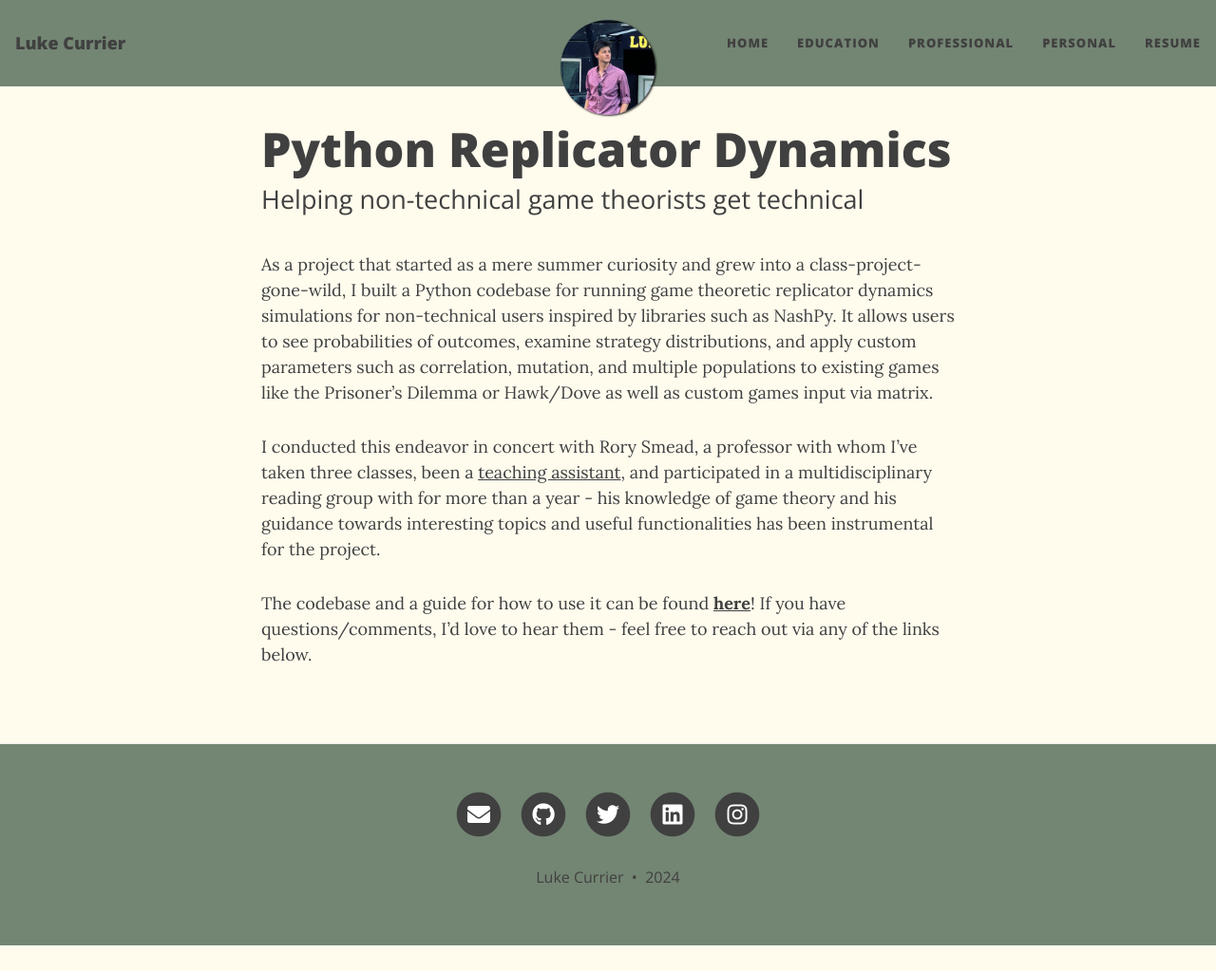
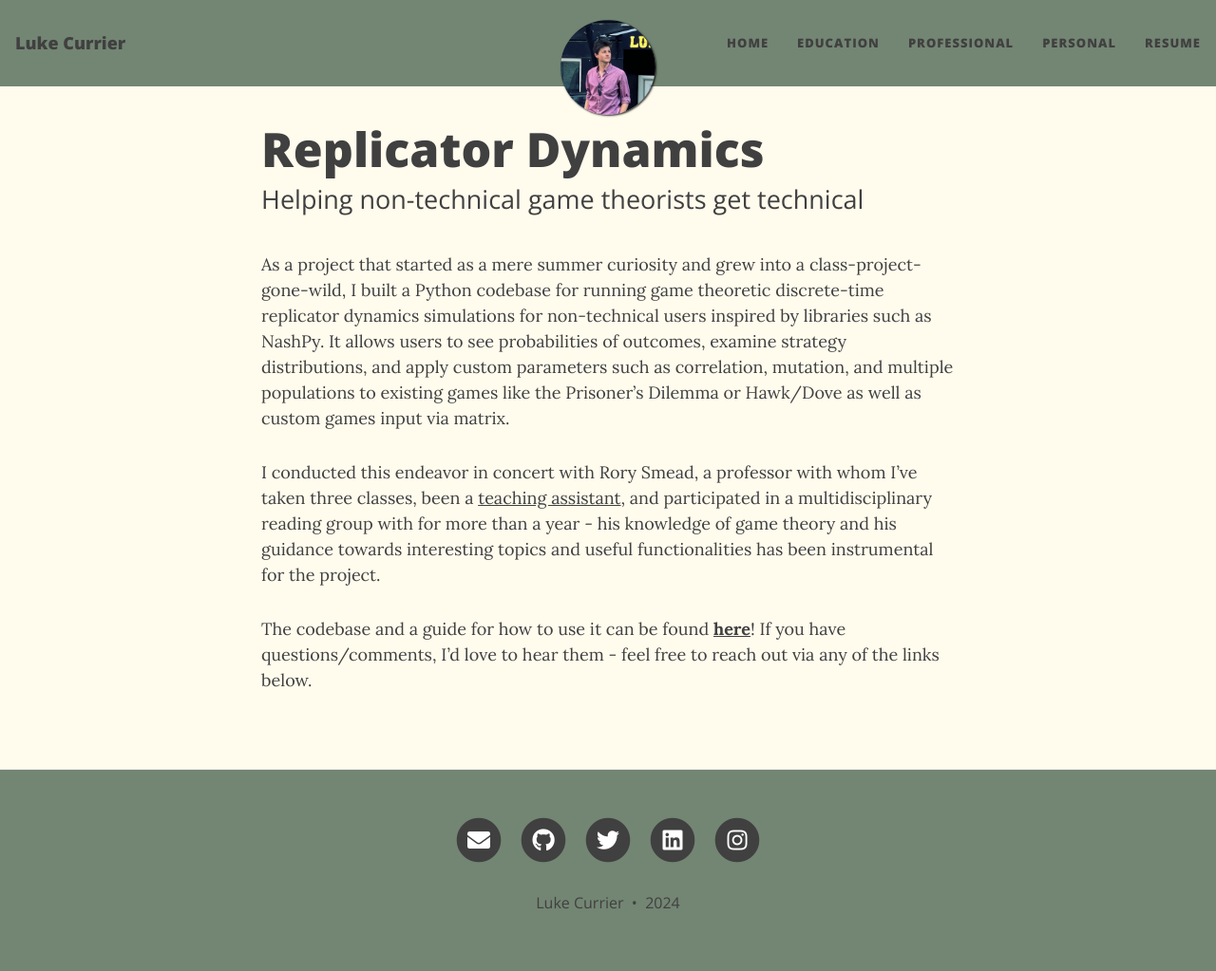
Before and after one commit to lukecurrier/lukecurrier.github.io, a Jekyll site: the page built from pages/dtrd.md, in a window 1280 px wide and 1023 px high. Shown: the whole window at 95% size. Built offline with Jekyll 4.4.1, drawn with Linux system fonts in a browser that asks for light colours; nearby versions of some CDN libraries.

Commit message:
dtrd and index edits

```diff
--- a/pages/dtrd.md
+++ b/pages/dtrd.md
@@ -1,9 +1,9 @@
 ---
 layout: post
-title: Python Replicator Dynamics
+title: Replicator Dynamics
 subtitle: Helping non-technical game theorists get technical
 ---
-As a project that started as a mere summer curiosity and grew into a class-project-gone-wild, I built a Python codebase for running  game theoretic replicator dynamics simulations for non-technical users inspired by libraries such as NashPy. It allows users to see probabilities of outcomes, examine strategy distributions, and apply custom parameters such as correlation, mutation, and multiple populations to existing games like the Prisoner's Dilemma or Hawk/Dove as well as custom games input via matrix.
+As a project that started as a mere summer curiosity and grew into a class-project-gone-wild, I built a Python codebase for running  game theoretic discrete-time replicator dynamics simulations for non-technical users inspired by libraries such as NashPy. It allows users to see probabilities of outcomes, examine strategy distributions, and apply custom parameters such as correlation, mutation, and multiple populations to existing games like the Prisoner's Dilemma or Hawk/Dove as well as custom games input via matrix.
 
 I conducted this endeavor in concert with Rory Smead, a professor with whom I've taken three classes, been a <a href="/pages/ta/">teaching assistant</a>, and participated in a multidisciplinary reading group with for more than a year - his knowledge of game theory and his guidance towards interesting topics and useful functionalities has been instrumental for the project.
 
```
Also changed, not shown: 7 other files.
